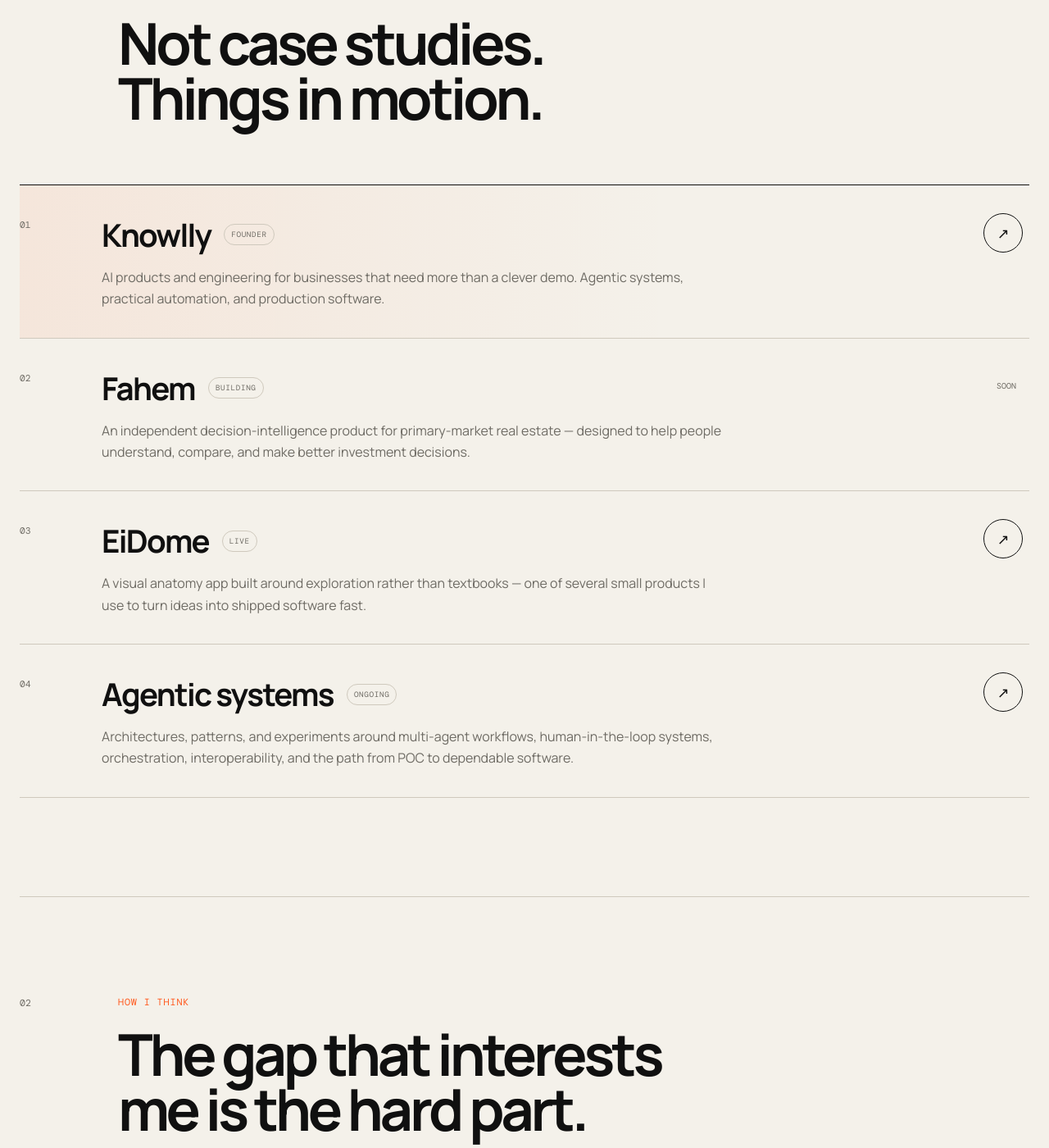
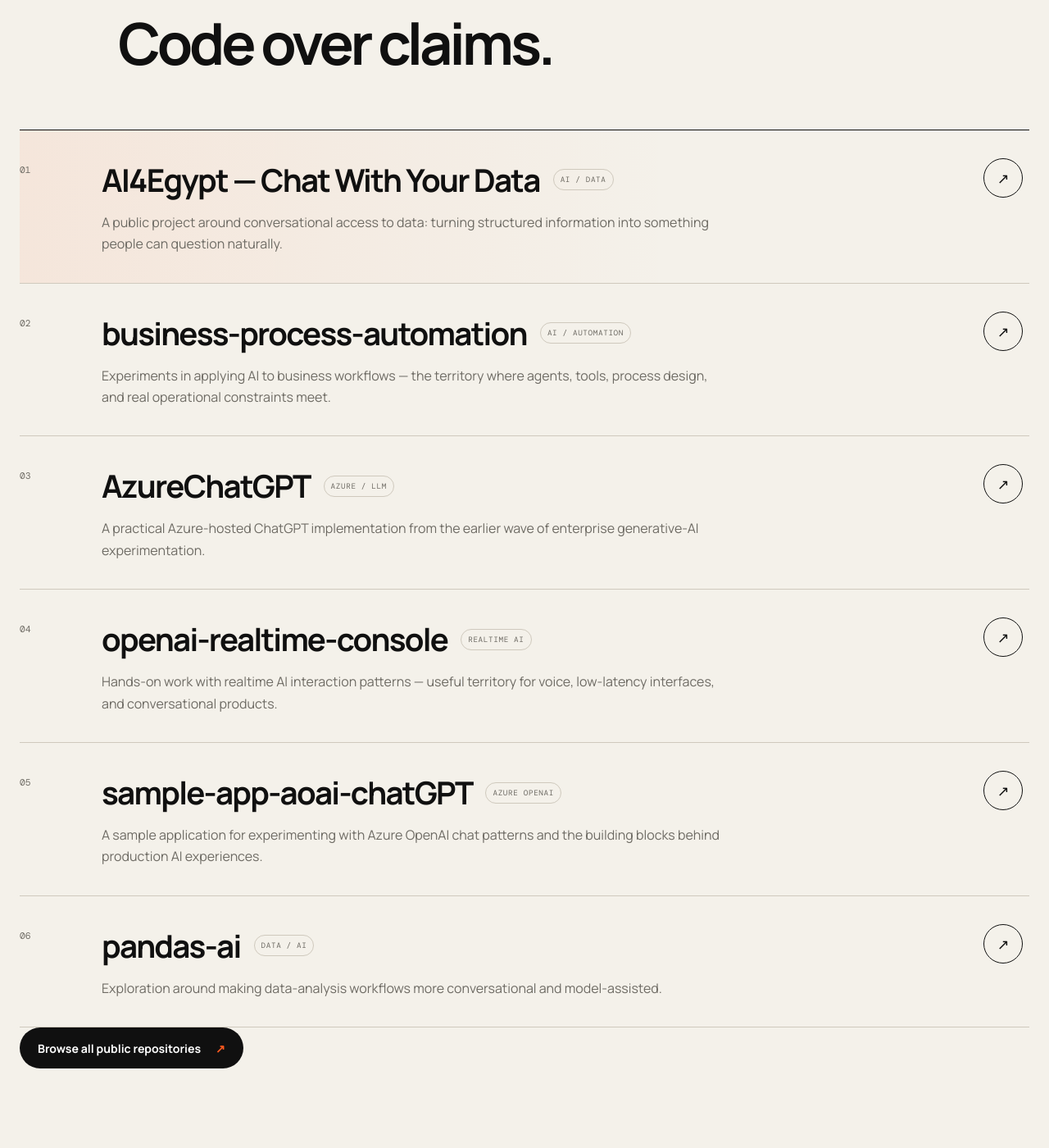
Before and after one commit to AmrElsehemy/amrelsehemy.github.com, a Jekyll site: the page built from index.html, in a window 1280 px wide and 1400 px high, scrolled down 1073 px. Shown: the whole window at 82% size. Built offline with Jekyll 4.4.1, drawn with Linux system fonts in a browser that asks for light colours; some of the changed text lies outside the part shown.

Commit message:
Refocus homepage on GitHub projects

```diff
--- a/index.html
+++ b/index.html
@@ -1,45 +1,45 @@
 ---
 layout: default
-title: Amr Elsehemy — AI Builder & Operator
-description: Amr Elsehemy builds AI products, agentic systems, and software that survives the jump from prototype to production.
+title: Amr Elsehemy — Builder on GitHub
+description: A one-page view of Amr Elsehemy's public GitHub projects, experiments, and open-source work across AI, web, and iOS.
 ---
 <section class="hero" aria-labelledby="hero-title">
   <div class="hero-copy-wrap">
-    <p class="kicker">AI BUILDER / OPERATOR / FOUNDER</p>
-    <h1 id="hero-title">I build things that <em>survive contact with reality.</em></h1>
-    <p class="hero-copy">I’m Amr Elsehemy. I work where AI, product, and engineering collide — turning promising ideas into useful software, real businesses, and systems people can depend on.</p>
+    <p class="kicker">BUILDER / ENGINEER / EXPERIMENTER</p>
+    <h1 id="hero-title">This is where I <em>build in public.</em></h1>
+    <p class="hero-copy">I’m Amr Elsehemy. This page is the developer-side version of me: public code, experiments, prototypes, and projects across AI, product engineering, web, and a long-running obsession with shipping software.</p>
     <div class="hero-links">
-      <a class="primary-link" href="#builds">See what I’m building <span>↓</span></a>
-      <a href="https://github.com/AmrElsehemy">GitHub ↗</a>
-      <a href="https://www.linkedin.com/in/amrelsehemy/">LinkedIn ↗</a>
+      <a class="primary-link" href="#projects">Explore projects <span>↓</span></a>
+      <a href="https://github.com/AmrElsehemy">GitHub profile ↗</a>
+      <a href="https://amrelsehemy.net">Full website ↗</a>
     </div>
   </div>
 
-  <aside class="hero-orbit" aria-label="Current focus areas">
+  <aside class="hero-orbit" aria-label="Current technical focus areas">
     <div class="orbit orbit-a"></div>
     <div class="orbit orbit-b"></div>
-    <div class="orbit-core">AI</div>
-    <span class="orbit-label label-one">PRODUCT</span>
+    <div class="orbit-core">&lt;/&gt;</div>
+    <span class="orbit-label label-one">AI</span>
     <span class="orbit-label label-two">AGENTS</span>
-    <span class="orbit-label label-three">SYSTEMS</span>
-    <span class="orbit-label label-four">SHIP</span>
+    <span class="orbit-label label-three">WEB</span>
+    <span class="orbit-label label-four">iOS</span>
   </aside>
 </section>
 
-<section class="signal-strip" aria-label="Profile summary">
+<section class="signal-strip" aria-label="Developer profile summary">
   <span>01 / CAIRO</span>
   <span>02 / AI + DATA</span>
-  <span>03 / PRODUCT</span>
-  <span>04 / FOUNDER</span>
-  <span>05 / HYBRID ATHLETE</span>
+  <span>03 / PRODUCT ENGINEERING</span>
+  <span>04 / OPEN SOURCE</span>
+  <span>05 / ALWAYS BUILDING</span>
 </section>
 
-<section class="builds section" id="builds">
+<section class="builds section" id="projects">
   <div class="section-intro">
     <p class="section-number">01</p>
     <div>
-      <p class="kicker">CURRENT BUILDS</p>
-      <h2>Not case studies.<br>Things in motion.</h2>
+      <p class="kicker">SELECTED REPOSITORIES</p>
+      <h2>Code over claims.</h2>
     </div>
   </div>
 
@@ -48,91 +48,109 @@
       <div class="build-index">01</div>
       <div class="build-body">
         <div class="build-title-row">
-          <h3>Knowlly</h3>
-          <span class="status-dot">FOUNDER</span>
+          <h3>AI4Egypt — Chat With Your Data</h3>
+          <span class="status-dot">AI / DATA</span>
         </div>
-        <p>AI products and engineering for businesses that need more than a clever demo. Agentic systems, practical automation, and production software.</p>
+        <p>A public project around conversational access to data: turning structured information into something people can question naturally.</p>
       </div>
-      <a class="build-link" href="https://knowlly.ai/" aria-label="Visit Knowlly">↗</a>
+      <a class="build-link" href="https://github.com/AmrElsehemy/AI4Egypt-ChatWithYourData" aria-label="Open AI4Egypt Chat With Your Data repository">↗</a>
     </article>
 
     <article class="build-item">
       <div class="build-index">02</div>
       <div class="build-body">
         <div class="build-title-row">
-          <h3>Fahem</h3>
-          <span class="status-dot">BUILDING</span>
+          <h3>business-process-automation</h3>
+          <span class="status-dot">AI / AUTOMATION</span>
         </div>
-        <p>An independent decision-intelligence product for primary-market real estate — designed to help people understand, compare, and make better investment decisions.</p>
+        <p>Experiments in applying AI to business workflows — the territory where agents, tools, process design, and real operational constraints meet.</p>
       </div>
-      <span class="build-link muted-link">SOON</span>
+      <a class="build-link" href="https://github.com/AmrElsehemy/business-process-automation" aria-label="Open business process automation repository">↗</a>
     </article>
 
     <article class="build-item">
       <div class="build-index">03</div>
       <div class="build-body">
         <div class="build-title-row">
-          <h3>EiDome</h3>
-          <span class="status-dot">LIVE</span>
+          <h3>AzureChatGPT</h3>
+          <span class="status-dot">AZURE / LLM</span>
         </div>
-        <p>A visual anatomy app built around exploration rather than textbooks — one of several small products I use to turn ideas into shipped software fast.</p>
+        <p>A practical Azure-hosted ChatGPT implementation from the earlier wave of enterprise generative-AI experimentation.</p>
       </div>
-      <a class="build-link" href="https://apps.apple.com/us/app/eidome/id6811835765" aria-label="View EiDome on the App Store">↗</a>
+      <a class="build-link" href="https://github.com/AmrElsehemy/AzureChatGPT" aria-label="Open AzureChatGPT repository">↗</a>
     </article>
 
     <article class="build-item">
       <div class="build-index">04</div>
       <div class="build-body">
         <div class="build-title-row">
-          <h3>Agentic systems</h3>
-          <span class="status-dot">ONGOING</span>
+          <h3>openai-realtime-console</h3>
+          <span class="status-dot">REALTIME AI</span>
         </div>
-        <p>Architectures, patterns, and experiments around multi-agent workflows, human-in-the-loop systems, orchestration, interoperability, and the path from POC to dependable software.</p>
+        <p>Hands-on work with realtime AI interaction patterns — useful territory for voice, low-latency interfaces, and conversational products.</p>
       </div>
-      <a class="build-link" href="https://github.com/AmrElsehemy?tab=repositories" aria-label="Browse Amr's repositories">↗</a>
+      <a class="build-link" href="https://github.com/AmrElsehemy/openai-realtime-console" aria-label="Open OpenAI realtime console repository">↗</a>
     </article>
+
+    <article class="build-item">
+      <div class="build-index">05</div>
+      <div class="build-body">
+        <div class="build-title-row">
+          <h3>sample-app-aoai-chatGPT</h3>
+          <span class="status-dot">AZURE OPENAI</span>
+        </div>
+        <p>A sample application for experimenting with Azure OpenAI chat patterns and the building blocks behind production AI experiences.</p>
+      </div>
+      <a class="build-link" href="https://github.com/AmrElsehemy/sample-app-aoai-chatGPT" aria-label="Open Azure OpenAI sample app repository">↗</a>
+    </article>
+
+    <article class="build-item">
+      <div class="build-index">06</div>
+      <div class="build-body">
+        <div class="build-title-row">
+          <h3>pandas-ai</h3>
+          <span class="status-dot">DATA / AI</span>
+        </div>
+        <p>Exploration around making data-analysis workflows more conversational and model-assisted.</p>
+      </div>
+      <a class="build-link" href="https://github.com/AmrElsehemy/pandas-ai" aria-label="Open pandas-ai repository">↗</a>
+    </article>
+  </div>
+
+  <div class="hero-links project-all-link">
+    <a class="primary-link" href="https://github.com/AmrElsehemy?tab=repositories">Browse all public repositories <span>↗</span></a>
   </div>
 </section>
 
-<section class="manifesto section" id="thinking">
+<section class="manifesto section" id="archive">
   <div class="section-intro">
     <p class="section-number">02</p>
     <div>
-      <p class="kicker">HOW I THINK</p>
-      <h2>The gap that interests me is the hard part.</h2>
+      <p class="kicker">FROM THE ARCHIVE</p>
+      <h2>GitHub remembers the whole journey.</h2>
     </div>
   </div>
 
   <div class="manifesto-grid">
-    <p class="manifesto-lead">The demo works.<br>The model looks smart.<br>Everyone claps.</p>
+    <p class="manifesto-lead">Before agents.<br>Before LLMs.<br>There was iOS.</p>
     <div class="manifesto-copy">
-      <p>Then reality arrives: messy data, latency, permissions, humans, edge cases, economics, adoption, security, operations, and the uncomfortable question of whether anyone actually needs it.</p>
-      <p><strong>That transition is the work.</strong> I like the space between “this is possible” and “this is useful, reliable, and real.”</p>
+      <p>My account goes back to the Objective-C era. Some of the older public repositories are a time capsule of iOS libraries, UI experiments, Core Data work, and learning projects.</p>
+      <p><strong>I like keeping that history visible.</strong> Software changes. The habit of learning by building does not.</p>
     </div>
+  </div>
+
+  <div class="principle-list archive-list">
+    <div><span>01</span><strong>QuickDialog</strong><p>Early iOS UI work and experimentation.</p><a href="https://github.com/AmrElsehemy/QuickDialog">Repository ↗</a></div>
+    <div><span>02</span><strong>MGTileMenu</strong><p>A snapshot from the custom-interface era of iOS development.</p><a href="https://github.com/AmrElsehemy/MGTileMenu">Repository ↗</a></div>
+    <div><span>03</span><strong>UICollectionView + NSFetchedResultsController</strong><p>Exploring data-driven collection views long before today's declarative UI stacks.</p><a href="https://github.com/AmrElsehemy/UICollectionView-NSFetchedResultsController">Repository ↗</a></div>
   </div>
 </section>
 
-<section class="principles section">
-  <div class="section-intro compact-intro">
-    <p class="section-number">03</p>
-    <div>
-      <p class="kicker">OPERATING SYSTEM</p>
-      <h2>Four defaults.</h2>
-    </div>
-  </div>
-
-  <div class="principle-list">
-    <div><span>01</span><strong>Ship before certainty.</strong><p>Reality gives better feedback than another week of speculation.</p></div>
-    <div><span>02</span><strong>Simplify aggressively.</strong><p>Complexity is sometimes necessary. Confusion rarely is.</p></div>
-    <div><span>03</span><strong>Measure what matters.</strong><p>Products, systems, training — opinions improve when the scoreboard is visible.</p></div>
-    <div><span>04</span><strong>Stay uncomfortable.</strong><p>The technology moves too quickly for anyone to be finished learning.</p></div>
+<section class="personal-note section" id="about">
+  <p class="section-number">03</p>
+  <div class="personal-copy">
+    <p class="kicker">ABOUT THIS PAGE</p>
+    <h2>One page. Mostly code. No attempt to duplicate my full website.</h2>
+    <p class="hero-copy">For the broader story — work, companies, writing, and everything outside GitHub — head to <a href="https://amrelsehemy.net">amrelsehemy.net ↗</a>.</p>
   </div>
 </section>
-
-<section class="personal-note section">
-  <p class="section-number">04</p>
-  <div class="personal-copy">
-    <p class="kicker">OUTSIDE THE TERMINAL</p>
-    <h2>I also race HYROX, obsess over data, and build things for the fun of finding out if they should exist.</h2>
-  </div>
-</section>
```
